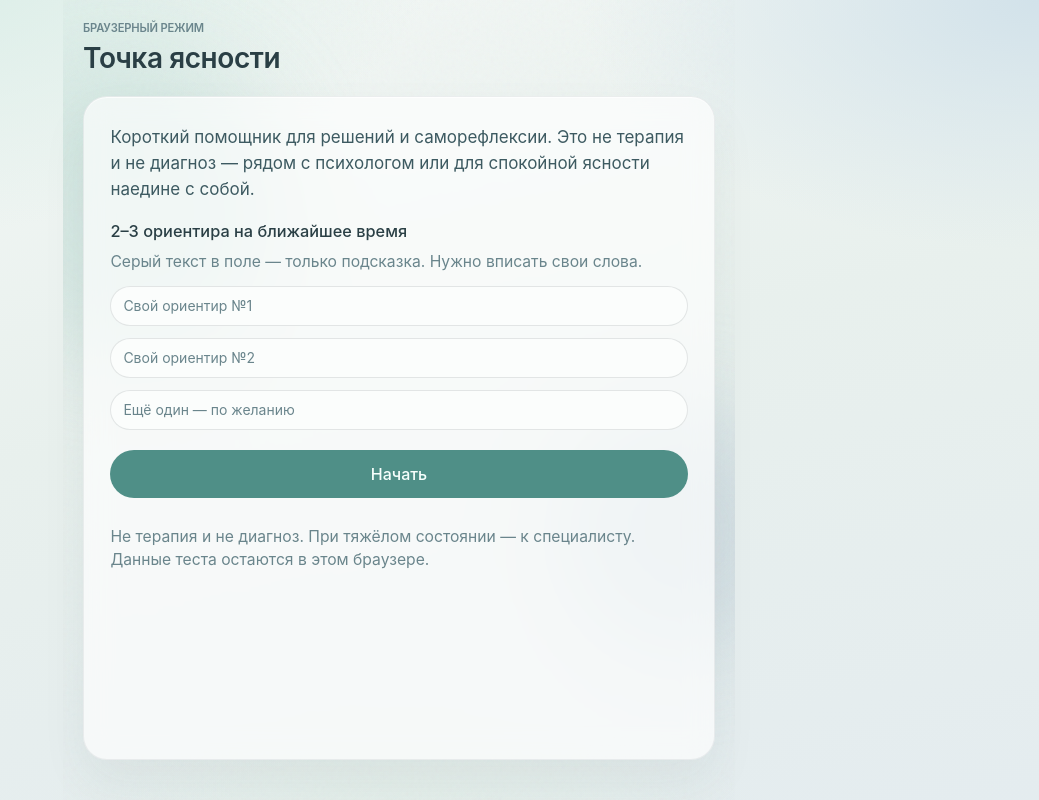
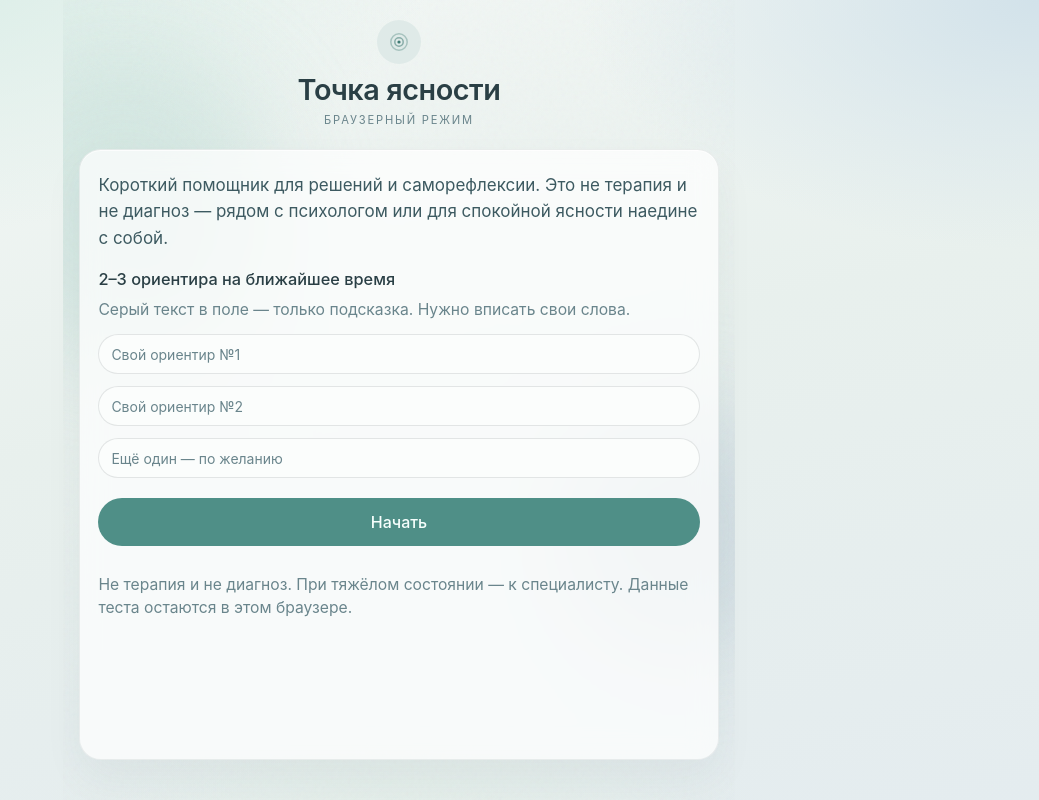
Before and after one commit to GRAnonim/tochka-yasnosti, a Next.js app: page / in a window 1280 px wide. Shown: the whole page, without its empty margins (241-1280 px from the left). Built offline with nearby package versions, Linux system fonts and the light colour scheme.

Commit message:
Improve home hierarchy, practice sections, and brand header
Center brand with mark, soft-highlight secondary actions, and give
practice groups clearer tinted separation closer to the edges.

Co-authored-by: granonim1 <granonim1@gmail.com>

```diff
--- a/src/app/globals.css
+++ b/src/app/globals.css
@@ -139,13 +139,13 @@
 }
 
 .clarity-panel {
-  border-radius: 1.5rem;
-  background: color-mix(in oklab, #ffffff 66%, transparent);
-  border: 1px solid color-mix(in oklab, #2a3f45 7%, transparent);
+  border-radius: 1.35rem;
+  background: color-mix(in oklab, #ffffff 72%, transparent);
+  border: 1px solid color-mix(in oklab, #2a3f45 8%, transparent);
   box-shadow:
     0 1px 0 color-mix(in oklab, #ffffff 70%, transparent) inset,
-    0 22px 48px color-mix(in oklab, #2a3f45 6%, transparent);
-  padding: 1.35rem;
+    0 18px 40px color-mix(in oklab, #2a3f45 5%, transparent);
+  padding: 1.1rem 0.85rem;
   backdrop-filter: blur(14px);
 }
 
@@ -161,7 +161,7 @@
 
 @media (min-width: 640px) {
   .clarity-panel {
-    padding: 1.65rem;
+    padding: 1.35rem 1.15rem;
   }
 }
 
--- a/src/components/clarity-app.tsx
+++ b/src/components/clarity-app.tsx
@@ -51,7 +51,7 @@ import {
   IdealDayPracticeForm,
 } from "@/components/package4-practices";
 import { WheelResultView } from "@/components/wheel-chart";
-import { PracticeGlyph } from "@/components/practice-icons";
+import { IconBrand, PracticeGlyph } from "@/components/practice-icons";
 import {
   loadPracticeFavorites,
   QUESTION_TOPICS,
@@ -622,7 +622,7 @@ export function ClarityApp() {
   };
 
   return (
-    <div className="clarity-shell relative mx-auto flex min-h-dvh w-full max-w-2xl flex-col px-3 pb-10 pt-5 sm:px-5">
+    <div className="clarity-shell relative mx-auto flex min-h-dvh w-full max-w-2xl flex-col px-2.5 pb-10 pt-5 sm:px-4">
       <div className="pointer-events-none absolute inset-0 -z-10 overflow-hidden">
         <div className="clarity-orb clarity-orb-a" />
         <div className="clarity-orb clarity-orb-b" />
@@ -630,15 +630,16 @@ export function ClarityApp() {
       </div>
 
       <header className="mb-5 space-y-3">
-        <div className="flex items-start justify-between gap-3">
-          <div>
-            <p className="font-display text-[0.7rem] tracking-[0.18em] text-[var(--ink-muted)] uppercase">
-              {tgHint}
-            </p>
-            <h1 className="font-display mt-1 text-2xl leading-tight text-[var(--ink)] sm:text-[1.75rem]">
-              Точка ясности
-            </h1>
-          </div>
+        <div className="flex flex-col items-center text-center">
+          <span className="mb-2 inline-flex h-11 w-11 items-center justify-center rounded-full bg-[color-mix(in_oklab,var(--primary)_18%,white)] text-[var(--accent-ink)]">
+            <IconBrand className="h-6 w-6" />
+          </span>
+          <h1 className="font-display text-2xl leading-tight text-[var(--ink)] sm:text-[1.8rem]">
+            Точка ясности
+          </h1>
+          <p className="mt-1 text-[0.7rem] tracking-[0.16em] text-[var(--ink-muted)] uppercase">
+            {tgHint}
+          </p>
         </div>
         {backScreen && (
           <div className="flex items-center gap-2">
@@ -759,11 +760,11 @@ export function ClarityApp() {
               </button>
             </div>
 
-            <div className="flex flex-col gap-3">
+            <div className="flex flex-col gap-2.5">
               <button
                 type="button"
                 data-testid="new-situation"
-                className="inline-flex h-12 w-full items-center justify-center gap-2.5 rounded-xl bg-[var(--primary)] px-4 text-[1.05rem] font-medium text-[var(--primary-foreground)] transition hover:opacity-95"
+                className="inline-flex h-12 w-full items-center justify-center gap-2.5 rounded-2xl bg-[var(--primary)] px-4 text-[1.05rem] font-medium text-[var(--primary-foreground)] transition hover:opacity-95"
                 onClick={startNew}
               >
                 <PracticeGlyph name="decision" className="h-5 w-5 opacity-95" />
@@ -772,7 +773,7 @@ export function ClarityApp() {
               <button
                 type="button"
                 data-testid="open-practices"
-                className="inline-flex h-11 w-full items-center justify-center gap-2.5 rounded-xl bg-[var(--secondary)] px-4 text-[1.05rem] font-medium text-[var(--secondary-foreground)] transition hover:opacity-95"
+                className="inline-flex h-12 w-full items-center justify-center gap-2.5 rounded-2xl border border-[color-mix(in_oklab,var(--primary)_28%,transparent)] bg-[color-mix(in_oklab,var(--primary)_10%,white)] px-4 text-[1.05rem] font-medium text-[var(--ink)] transition hover:bg-[color-mix(in_oklab,var(--primary)_16%,white)]"
                 onClick={() => setScreen("practices")}
               >
                 <PracticeGlyph
@@ -784,7 +785,7 @@ export function ClarityApp() {
               <button
                 type="button"
                 data-testid="open-stats"
-                className="inline-flex h-11 w-full items-center justify-center gap-2.5 rounded-xl bg-[var(--secondary)] px-4 text-[1.05rem] font-medium text-[var(--secondary-foreground)] transition hover:opacity-95"
+                className="inline-flex h-12 w-full items-center justify-center gap-2.5 rounded-2xl border border-[color-mix(in_oklab,var(--primary)_22%,transparent)] bg-[color-mix(in_oklab,var(--primary)_7%,white)] px-4 text-[1.05rem] font-medium text-[var(--ink)] transition hover:bg-[color-mix(in_oklab,var(--primary)_14%,white)]"
                 onClick={() => setScreen("stats")}
               >
                 <PracticeGlyph
--- a/src/components/package1-practices.tsx
+++ b/src/components/package1-practices.tsx
@@ -143,22 +143,34 @@ export function PracticesMenu({
     onFavoritesChange(next);
   };
 
+  const groupTone: Record<string, string> = {
+    day: "bg-[color-mix(in_oklab,#d8ebe4_55%,white)] border-[color-mix(in_oklab,var(--primary)_22%,transparent)]",
+    thoughts:
+      "bg-[color-mix(in_oklab,#d9e4ec_55%,white)] border-[color-mix(in_oklab,#7aa3ae_28%,transparent)]",
+    body: "bg-[color-mix(in_oklab,#e4eee6_55%,white)] border-[color-mix(in_oklab,#8eb8a8_28%,transparent)]",
+  };
+
   return (
-    <section className="space-y-5" data-testid="practices-menu">
-      <div>
+    <section
+      className="-mx-1 space-y-4 sm:-mx-2"
+      data-testid="practices-menu"
+    >
+      <div className="px-0.5">
         <h2 className="font-display text-lg text-[var(--ink)]">Практики</h2>
         <p className="mt-1 text-[1.02rem] leading-relaxed text-[var(--ink-muted)]">
-          Откройте нужный раздел. Звезда — на главный экран в избранное.
-          Разбор решения остаётся на главной.
+          Откройте раздел. Звезда — на главный экран в избранное.
         </p>
       </div>
 
       {favorites.length > 0 && (
-        <div className="space-y-2" data-testid="favorites-in-menu">
-          <p className="px-0.5 text-[11px] font-medium tracking-[0.08em] text-[var(--ink-muted)] uppercase">
+        <div
+          className="space-y-2 rounded-2xl border border-[color-mix(in_oklab,var(--primary)_20%,transparent)] bg-[color-mix(in_oklab,var(--primary)_8%,white)] p-2.5"
+          data-testid="favorites-in-menu"
+        >
+          <p className="px-1 text-[11px] font-medium tracking-[0.08em] text-[var(--ink-muted)] uppercase">
             Избранное
           </p>
-          <div className="grid gap-1.5">
+          <div className="grid gap-2">
             {favorites.map((key) => (
               <PracticeRow
                 key={key}
@@ -172,24 +184,24 @@ export function PracticesMenu({
         </div>
       )}
 
-      <div className="space-y-3">
+      <div className="space-y-3.5">
         {PRACTICE_MENU_GROUPS.map((group) => {
           const open = Boolean(openGroups[group.id]);
           return (
             <div
               key={group.id}
-              className="rounded-2xl border border-[var(--line)] bg-[var(--surface)]"
+              className={`overflow-hidden rounded-2xl border ${groupTone[group.id] ?? "border-[var(--line)] bg-[var(--surface)]"}`}
               data-testid={`practice-group-${group.id}`}
             >
               <button
                 type="button"
                 data-testid={`practice-group-toggle-${group.id}`}
-                className="flex w-full items-center justify-between gap-3 px-3.5 py-3.5 text-left"
+                className="flex w-full items-center justify-between gap-3 px-3.5 py-4 text-left"
                 aria-expanded={open}
                 onClick={() => toggleGroup(group.id)}
               >
                 <span className="min-w-0">
-                  <span className="block text-base font-semibold text-[var(--ink)]">
+                  <span className="block text-[1.05rem] font-semibold text-[var(--ink)]">
                     {group.title}
                   </span>
                   <span className="mt-1 block text-[0.95rem] text-[var(--ink-muted)]">
@@ -198,9 +210,8 @@ export function PracticesMenu({
                 </span>
                 <span
                   aria-hidden
-                  className="shrink-0 text-lg text-[var(--ink-muted)] transition-transform"
+                  className="inline-flex h-8 w-8 shrink-0 items-center justify-center rounded-full bg-[color-mix(in_oklab,white_70%,transparent)] text-[var(--ink-muted)] transition-transform"
                   style={{
-                    display: "inline-block",
                     transform: open ? "rotate(90deg)" : "rotate(0deg)",
                   }}
                 >
@@ -208,15 +219,23 @@ export function PracticesMenu({
                 </span>
               </button>
               {open && (
-                <div className="-mx-px grid gap-2 border-t border-[var(--line)] px-1.5 py-2.5 sm:px-2">
-                  {group.items.map((key) => (
-                    <PracticeRow
+                <div className="space-y-0 border-t border-[color-mix(in_oklab,var(--ink)_10%,transparent)] bg-[color-mix(in_oklab,white_72%,transparent)] px-2 py-2">
+                  {group.items.map((key, index) => (
+                    <div
                       key={key}
-                      practiceKey={key}
-                      favorite={favorites.includes(key)}
-                      onOpen={() => onOpen(key)}
-                      onToggleFavorite={() => toggleFavorite(key)}
-                    />
+                      className={
+                        index > 0
+                          ? "mt-2 border-t border-[color-mix(in_oklab,var(--ink)_8%,transparent)] pt-2"
+                          : undefined
+                      }
+                    >
+                      <PracticeRow
+                        practiceKey={key}
+                        favorite={favorites.includes(key)}
+                        onOpen={() => onOpen(key)}
+                        onToggleFavorite={() => toggleFavorite(key)}
+                      />
+                    </div>
                   ))}
                 </div>
               )}
@@ -228,7 +247,7 @@ export function PracticesMenu({
       <button
         type="button"
         data-testid="practice-log"
-        className="inline-flex h-12 w-full items-center justify-center gap-2.5 rounded-xl bg-[var(--secondary)] px-4 text-sm font-medium text-[var(--ink)]"
+        className="inline-flex h-12 w-full items-center justify-center gap-2.5 rounded-2xl border border-[color-mix(in_oklab,var(--primary)_20%,transparent)] bg-[color-mix(in_oklab,var(--primary)_8%,white)] px-4 text-sm font-medium text-[var(--ink)]"
         onClick={onLog}
       >
         <PracticeIconMark
--- a/src/components/practice-icons.tsx
+++ b/src/components/practice-icons.tsx
@@ -178,6 +178,17 @@ export function IconStar({
   );
 }
 
+/** Soft brand mark — point of clarity */
+export function IconBrand(props: IconProps) {
+  return (
+    <BaseIcon {...props}>
+      <circle cx="12" cy="12" r="8.2" opacity={0.35} />
+      <circle cx="12" cy="12" r="4.2" opacity={0.55} />
+      <circle cx="12" cy="12" r="1.6" fill="currentColor" stroke="none" />
+    </BaseIcon>
+  );
+}
+
 export const PRACTICE_ICONS = {
   mood: IconMood,
   gratitude: IconGratitude,
```
